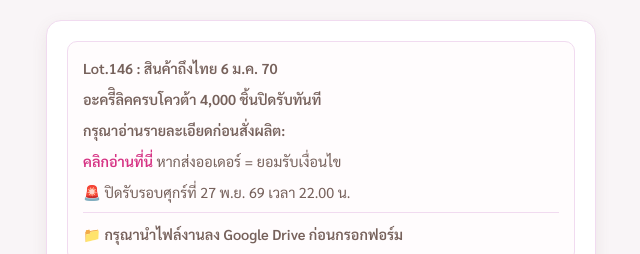
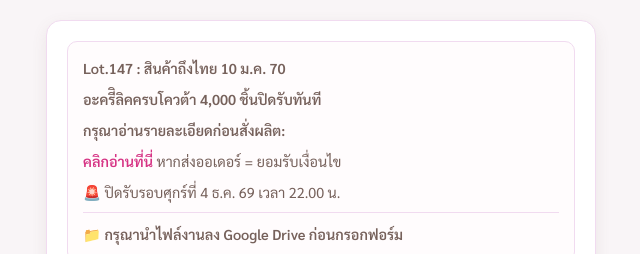
Before and after one commit to themummeow/order-form, a plain HTML site: page index.html in a window 1280 px wide. Shown: the top 254 px of the page, 319-959 px from the left. Drawn offline with Linux system fonts and the light colour scheme.

Commit message:
Update index.html

```diff
--- a/index.html
+++ b/index.html
@@ -83,11 +83,11 @@ input:focus, select:focus { outline:none; border-color:#76615b; }
   </div>
 
   <div class="info-box">
-    <div style="margin-bottom:8px;"><strong>Lot.146 : สินค้าถึงไทย 6 ม.ค. 70</strong></div>
+    <div style="margin-bottom:8px;"><strong>Lot.147 : สินค้าถึงไทย 10 ม.ค. 70</strong></div>
     <div style="margin-bottom:8px;"><strong>อะครีิลิคครบโควต้า 4,000 ชิ้นปิดรับทันที</strong></div>
     <div style="margin-bottom:8px;"><strong>กรุณาอ่านรายละเอียดก่อนสั่งผลิต:</strong></div>
     <div style="margin-bottom:8px;"><a href="https://themummeow.carrd.co/#tos" target="_blank">คลิกอ่านที่นี่</a> หากส่งออเดอร์ = ยอมรับเงื่อนไข</div>
-    <div style="margin-bottom:8px;">🚨 ปิดรับรอบศุกร์ที่ 27 พ.ย. 69 เวลา 22.00 น.</div>
+    <div style="margin-bottom:8px;">🚨 ปิดรับรอบศุกร์ที่ 4 ธ.ค. 69 เวลา 22.00 น.</div>
     <div style="border-top:1px solid #f1dbf0; padding-top:10px; font-weight:bold;">📁 กรุณานำไฟล์งานลง Google Drive ก่อนกรอกฟอร์ม</div>
   </div>
 
@@ -898,7 +898,7 @@ function sendOrder(){
   });
 
   // ── ส่งข้อมูลไป Google Sheet (URL เดียวกันทุกหน้า) ──
-  fetch('https://script.google.com/macros/s/AKfycbwWa9nqDpEkpRqTDgTlchw759fB_oeFjK5Mhx7aOZIpN4QNlzhzw7EDBXRr3J6__7aK/exec',{method:'POST',mode:'no-cors',body:data,keepalive:true})
+  fetch('https://script.google.com/macros/s/AKfycbyQxHv9lvg7pWuF_NewQ05pkwp6VnWnSHVggkYLMt1s-MUeYty6MG1GTqkM5g27LRy8/exec',{method:'POST',mode:'no-cors',body:data,keepalive:true})
     .catch(err=>console.error('Error:',err))
     .finally(()=>{
       document.getElementById('twitter').value=''; document.getElementById('line').value=''; document.getElementById('drive_link').value='';
```
